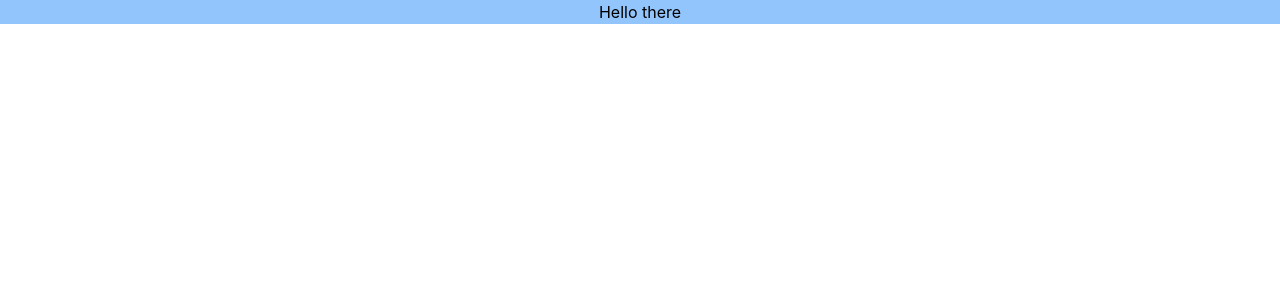
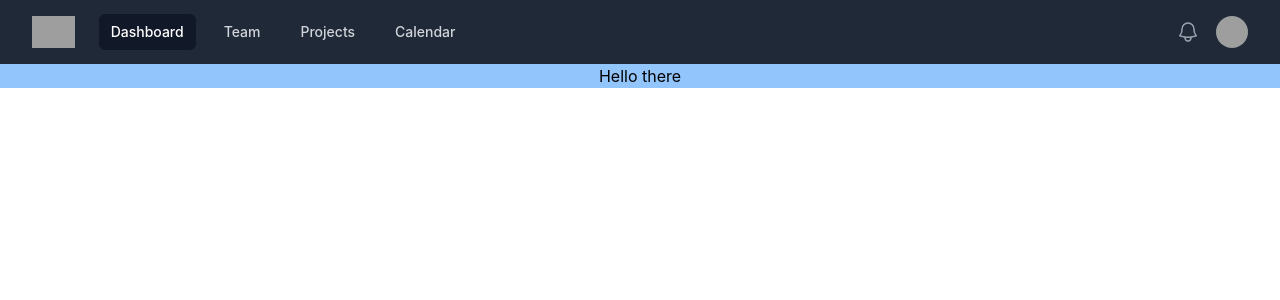
Before and after one commit to NotFastJustFurious/frontend, a React (Create React App) app: page / in a window 1280 px wide. Shown: the top 300 px of the page. Built offline with nearby package versions, Linux system fonts and the light colour scheme; grey boxes are pictures that could not be loaded.

Commit message:
add tailwindcss component support

```diff
--- a/package.json
+++ b/package.json
@@ -3,6 +3,8 @@
   "version": "0.1.0",
   "private": true,
   "dependencies": {
+    "@headlessui/react": "^1.7.3",
+    "@heroicons/react": "^2.0.11",
     "@testing-library/jest-dom": "^5.14.1",
     "@testing-library/react": "^13.0.0",
     "@testing-library/user-event": "^13.2.1",
--- a/src/App.js
+++ b/src/App.js
@@ -1,8 +1,10 @@
 import './App.css';
+import NavigationBar from "./component/NavigationBar";
 
 function App() {
     return (
         <div className="App">
+            <NavigationBar></NavigationBar>
             <div className={"h-30 w-30 bg-blue-300"}>Hello there</div>
         </div>
     );
--- /dev/null
+++ b/src/component/NavigationBar.js
@@ -0,0 +1,155 @@
+import { Fragment } from 'react'
+import { Disclosure, Menu, Transition } from '@headlessui/react'
+import { Bars3Icon, BellIcon, XMarkIcon } from '@heroicons/react/24/outline'
+
+const navigation = [
+    { name: 'Dashboard', href: '#', current: true },
+    { name: 'Team', href: '#', current: false },
+    { name: 'Projects', href: '#', current: false },
+    { name: 'Calendar', href: '#', current: false },
+]
+
+function classNames(...classes) {
+    return classes.filter(Boolean).join(' ')
+}
+
+export default function NavigationBar() {
+    return (
+        <Disclosure as="nav" className="bg-gray-800">
+            {({ open }) => (
+                <>
+                    <div className="mx-auto max-w-7xl px-2 sm:px-6 lg:px-8">
+                        <div className="relative flex h-16 items-center justify-between">
+                            <div className="absolute inset-y-0 left-0 flex items-center sm:hidden">
+                                {/* Mobile menu button*/}
+                                <Disclosure.Button className="inline-flex items-center justify-center rounded-md p-2 text-gray-400 hover:bg-gray-700 hover:text-white focus:outline-none focus:ring-2 focus:ring-inset focus:ring-white">
+                                    <span className="sr-only">Open main menu</span>
+                                    {open ? (
+                                        <XMarkIcon className="block h-6 w-6" aria-hidden="true" />
+                                    ) : (
+                                        <Bars3Icon className="block h-6 w-6" aria-hidden="true" />
+                                    )}
+                                </Disclosure.Button>
+                            </div>
+                            <div className="flex flex-1 items-center justify-center sm:items-stretch sm:justify-start">
+                                <div className="flex flex-shrink-0 items-center">
+                                    <img
+                                        className="block h-8 w-auto lg:hidden"
+                                        src="https://tailwindui.com/img/logos/mark.svg?color=indigo&shade=500"
+                                        alt="Your Company"
+                                    />
+                                    <img
+                                        className="hidden h-8 w-auto lg:block"
+                                        src="https://tailwindui.com/img/logos/mark.svg?color=indigo&shade=500"
+                                        alt="Your Company"
+                                    />
+                                </div>
+                                <div className="hidden sm:ml-6 sm:block">
+                                    <div className="flex space-x-4">
+                                        {navigation.map((item) => (
+                                            <a
+                                                key={item.name}
+                                                href={item.href}
+                                                className={classNames(
+                                                    item.current ? 'bg-gray-900 text-white' : 'text-gray-300 hover:bg-gray-700 hover:text-white',
+                                                    'px-3 py-2 rounded-md text-sm font-medium'
+                                                )}
+                                                aria-current={item.current ? 'page' : undefined}
+                                            >
+                                                {item.name}
+                                            </a>
+                                        ))}
+                                    </div>
+                                </div>
+                            </div>
+                            <div className="absolute inset-y-0 right-0 flex items-center pr-2 sm:static sm:inset-auto sm:ml-6 sm:pr-0">
+                                <button
+                                    type="button"
+                                    className="rounded-full bg-gray-800 p-1 text-gray-400 hover:text-white focus:outline-none focus:ring-2 focus:ring-white focus:ring-offset-2 focus:ring-offset-gray-800"
+                                >
+                                    <span className="sr-only">View notifications</span>
+                                    <BellIcon className="h-6 w-6" aria-hidden="true" />
+                                </button>
+
+                                {/* Profile dropdown */}
+                                <Menu as="div" className="relative ml-3">
+                                    <div>
+                                        <Menu.Button className="flex rounded-full bg-gray-800 text-sm focus:outline-none focus:ring-2 focus:ring-white focus:ring-offset-2 focus:ring-offset-gray-800">
+                                            <span className="sr-only">Open user menu</span>
+                                            <img
+                                                className="h-8 w-8 rounded-full"
+                                                src="https://images.unsplash.com/photo-1472099645785-5658abf4ff4e?ixlib=rb-1.2.1&ixid=eyJhcHBfaWQiOjEyMDd9&auto=format&fit=facearea&facepad=2&w=256&h=256&q=80"
+                                                alt=""
+                                            />
+                                        </Menu.Button>
+                                    </div>
+                                    <Transition
+                                        as={Fragment}
+                                        enter="transition ease-out duration-100"
+                                        enterFrom="transform opacity-0 scale-95"
+                                        enterTo="transform opacity-100 scale-100"
+                                        leave="transition ease-in duration-75"
+                                        leaveFrom="transform opacity-100 scale-100"
+                                        leaveTo="transform opacity-0 scale-95"
+                                    >
+                                        <Menu.Items className="absolute right-0 z-10 mt-2 w-48 origin-top-right rounded-md bg-white py-1 shadow-lg ring-1 ring-black ring-opacity-5 focus:outline-none">
+                                            <Menu.Item>
+                                                {({ active }) => (
+                                                    <a
+                                                        href="#"
+                                                        className={classNames(active ? 'bg-gray-100' : '', 'block px-4 py-2 text-sm text-gray-700')}
+                                                    >
+                                                        Your Profile
+                                                    </a>
+                                                )}
+                                            </Menu.Item>
+                                            <Menu.Item>
+                                                {({ active }) => (
+                                                    <a
+                                                        href="#"
+                                                        className={classNames(active ? 'bg-gray-100' : '', 'block px-4 py-2 text-sm text-gray-700')}
+                                                    >
+                                                        Settings
+                                                    </a>
+                                                )}
+                                            </Menu.Item>
+                                            <Menu.Item>
+                                                {({ active }) => (
+                                                    <a
+                                                        href="#"
+                                                        className={classNames(active ? 'bg-gray-100' : '', 'block px-4 py-2 text-sm text-gray-700')}
+                                                    >
+                                                        Sign out
+                                                    </a>
+                                                )}
+                                            </Menu.Item>
+                                        </Menu.Items>
+                                    </Transition>
+                                </Menu>
+                            </div>
+                        </div>
+                    </div>
+
+                    <Disclosure.Panel className="sm:hidden">
+                        <div className="space-y-1 px-2 pt-2 pb-3">
+                            {navigation.map((item) => (
+                                <Disclosure.Button
+                                    key={item.name}
+                                    as="a"
+                                    href={item.href}
+                                    className={classNames(
+                                        item.current ? 'bg-gray-900 text-white' : 'text-gray-300 hover:bg-gray-700 hover:text-white',
+                                        'block px-3 py-2 rounded-md text-base font-medium'
+                                    )}
+                                    aria-current={item.current ? 'page' : undefined}
+                                >
+                                    {item.name}
+                                </Disclosure.Button>
+                            ))}
+                        </div>
+                    </Disclosure.Panel>
+                </>
+            )}
+        </Disclosure>
+    )
+}
```
Also changed, not shown: 1 other file (tests, documents, lock files or other folders).
